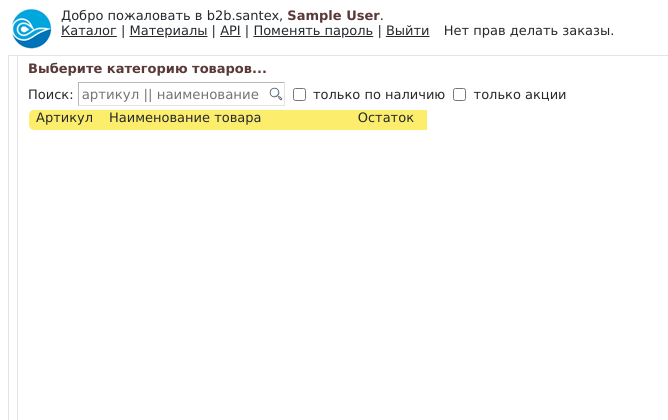
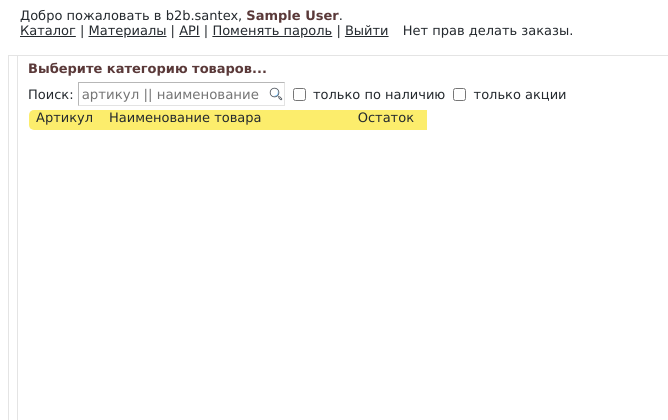
Before and after one commit to mazaloff/b2b.santex.su, a Django app: page / in a window 1280 px wide. Shown: the top 420 px of the page, without its empty margins (0-668 px from the left). Run offline with Django 3.2, Linux system fonts and the light colour scheme; the visitor is signed in with stand-in values (Sample User, id 1); data that the repository does not hold is empty; parts of the project's set-up code (start-up, migrations or seed data) failed here and were passed over; some libraries are stand-ins or nearby versions.

Commit message:
openpyxl

```diff
--- a/san_site/static/css/base.css
+++ b/san_site/static/css/base.css
@@ -54,11 +54,11 @@ input, select  {
 }
 
 #header #header_menu {
-    padding-left: 53px;
+    padding-left: 12px;
 }
 
 #header #user_cart {
-    padding-left: 53px;
+    padding-left: 12px;
 }
 
 .categories {
@@ -190,10 +190,6 @@ input#only_stock, input#only_promo {
 
 #goods_table tr.goods_tr.promo {
     color: #c52626;
-}
-
-#header {
-    background: url("../img/santex.png") no-repeat ;
 }
 
 div#loading_icon {
```
